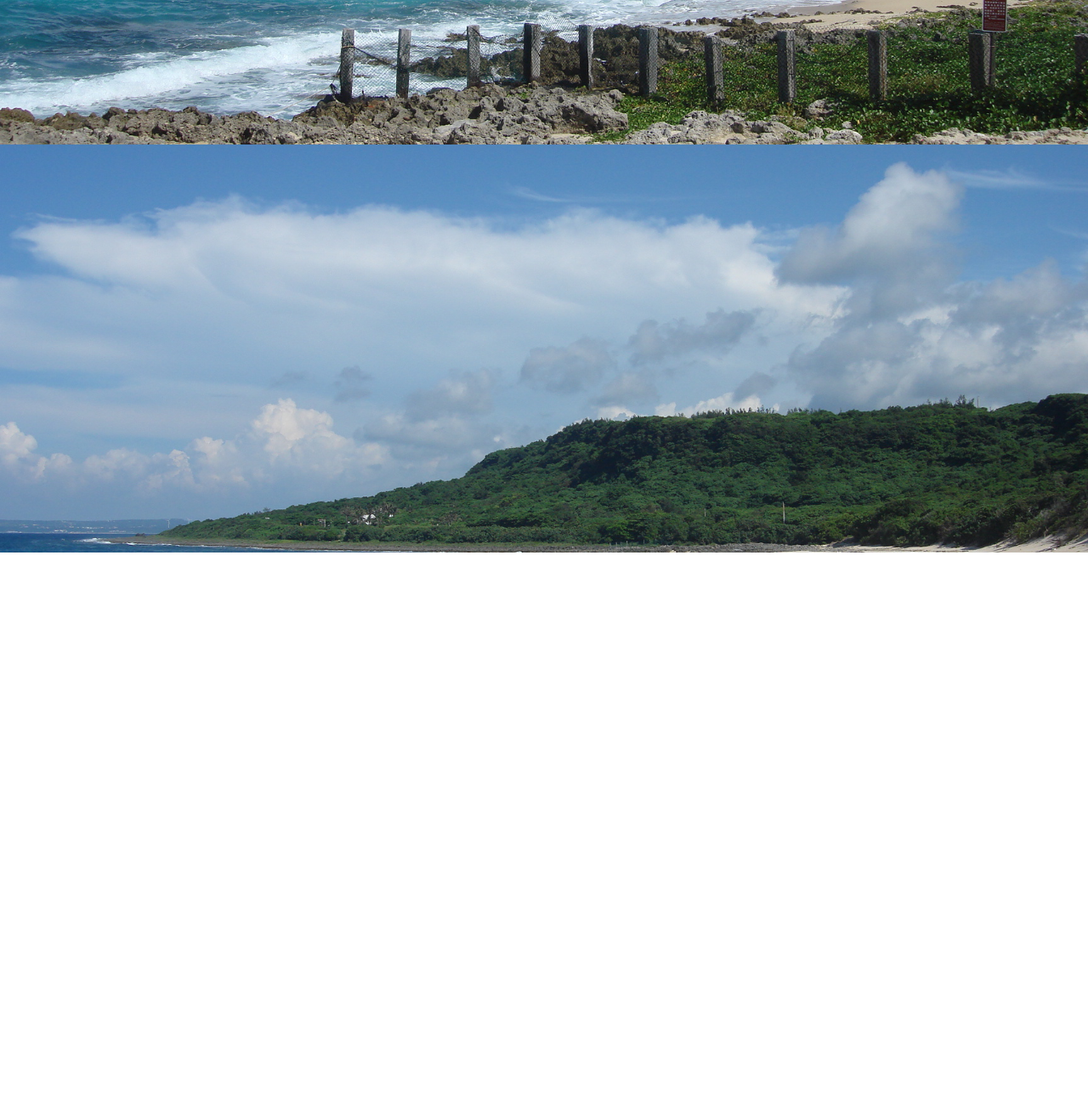
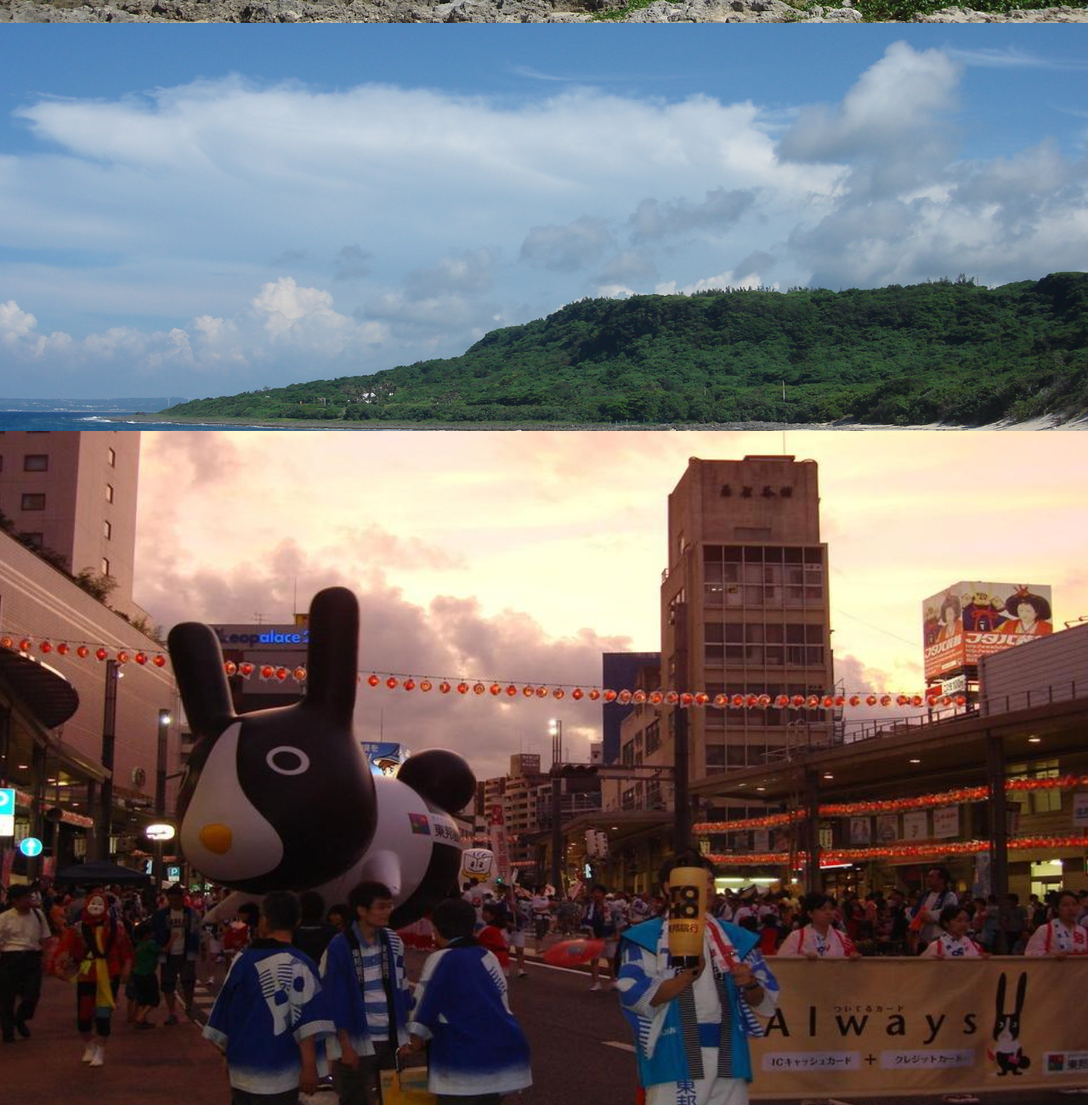
Before and after one commit to stevenliu409/luckyredcow, a plain HTML site: page luckyredcow.html in a window 1280 px wide. Shown: the part 1500-2800 px from the top of the page at 85% size. Before the commit the page ends 2150 px from the top, so only its background shows below. Drawn offline with nearby package versions, Linux system fonts and the light colour scheme.

Commit message:
added 3rd panel and refactored css

```diff
--- a/luckyredcow.css
+++ b/luckyredcow.css
@@ -4,27 +4,46 @@ body {
     padding: 0;
 }
 
-.parallax {
+.parallax div {
+
     /* remove horizontal scroll */
     overflow-x: hidden;
+
+    display: block;
+
+    background-attachment : fixed;
+    background-position: 50% 50%;
+
+    /* Set image to always fill background */
+    -webkit-background-size: cover;
+    -moz-background-size: cover;
+    -o-background-size: cover;
+    background-size: cover;
+
+    /* Preserve aspet ratio when zooming in/out */
+    min-width: 100%;
+    min-height: 100%;
+    max-width: 100%;
+    max-height: 100%;
 }
 
 
 #titlepage {
-    height:550px;
-    width: 1920px;
+
+    height: 726px;
     display: block;
     background: url('luckycow.jpg');
     background-attachment : fixed;
     background-repeat: no-repeat;
     background-position: 50% 50%;
-}
+
+  }
 
 #titlepage h1 {
-    display: block;
-    width: 700px;
+
+    width: 75%;
     padding: 5px 10px;
-    background-color:rgba(16,171,201,0.75);
+    background-color:rgba(255, 0, 0,0.75);
     letter-spacing:5px;
     font-size: 35pt;
     font-weight: bold;
@@ -42,8 +61,9 @@ body {
 /* } */
 
 #aboutpage {
-    margin-top: 300px;
-    display: block;
+
+    position: relative;
+    top: 1px;
 
   /* Dimensions of image */
     height:1280px;
@@ -51,19 +71,15 @@ body {
 
   /* Background image */
     background-image: url('bg1.jpg');
-    background-attachment : fixed;
-    background-repeat: no-repeat;
-    background-position: 50% 50%;
+}
 
-  /* Set image to always fill background */
-    -webkit-background-size: cover;
-    -moz-background-size: cover;
-    -o-background-size: cover;
-    background-size: cover;
+#travelpage {
 
-  /* Preserve aspet ratio when zooming in/out */
-    min-width: 100%;
-    min-height: 100%;
-    max-width: 100%;
-    max-height: 100%;
+  /* Dimensions of image */
+  height:1280px;
+  width: 1920px;
+
+  /* Background image */
+  background-image: url('about.jpg');
+
 }
--- a/luckyredcow.html
+++ b/luckyredcow.html
@@ -12,7 +12,7 @@
             <h1>Welcome to Fukushima!</h1>
         </div>
         <div id="aboutpage"></div>
-        <div></div>
+        <div id="travelpage"></div>
     </div>
 </body>
 </html>
```
